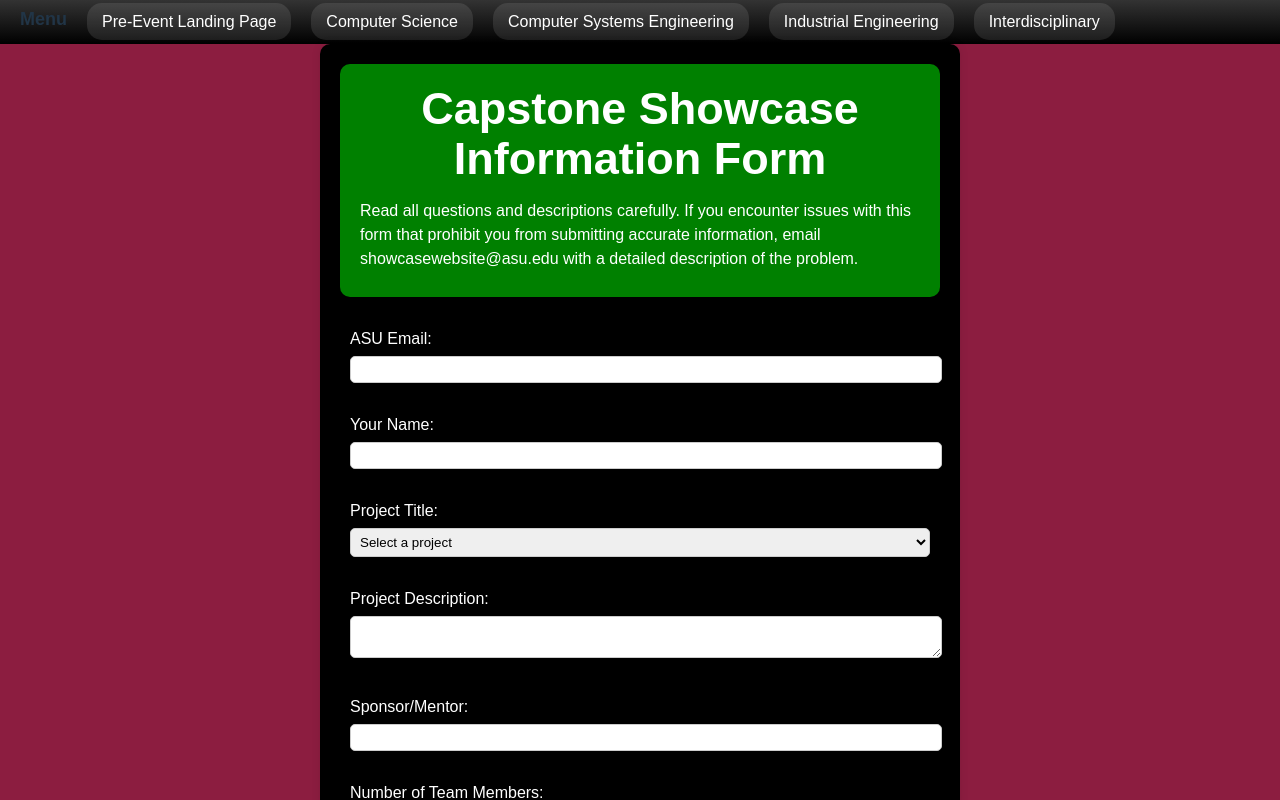
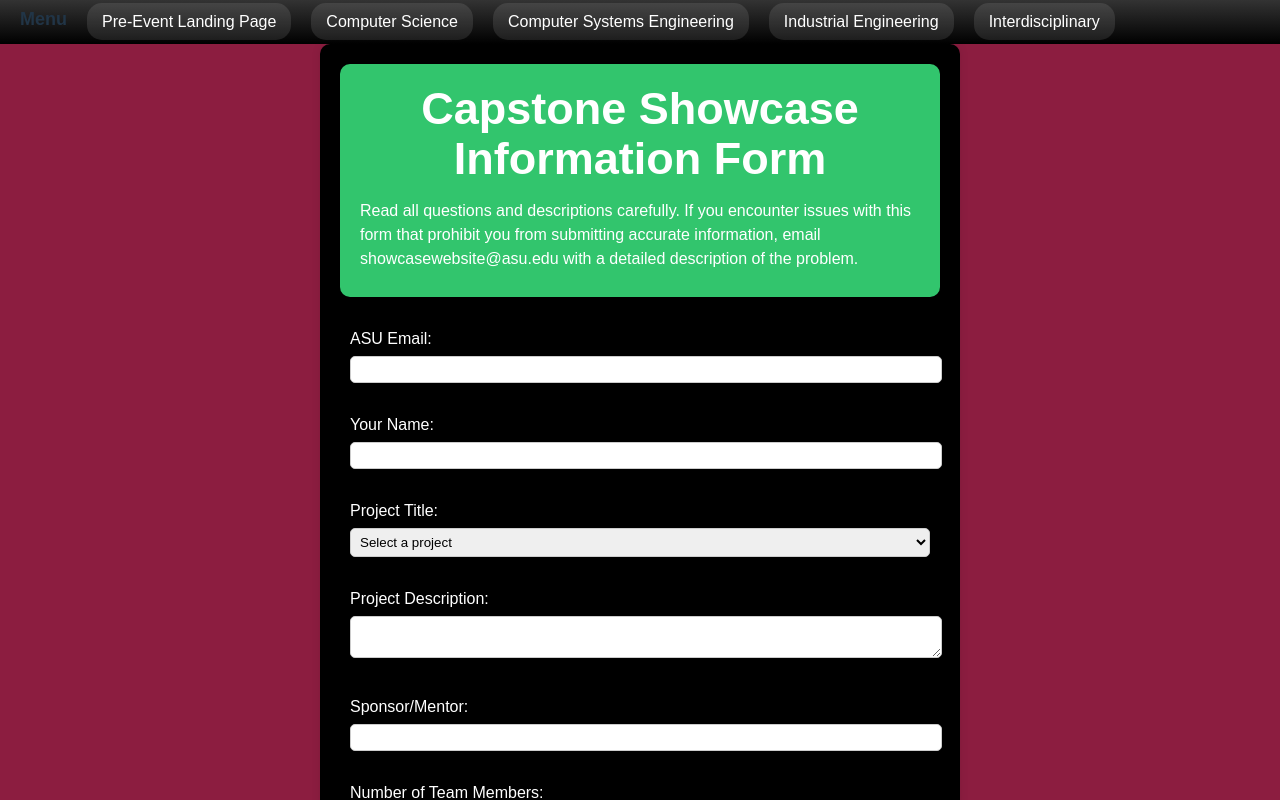
Before and after one commit to kdarmst4/Capstone-Showcase, a React (Vite) app in the folder capstone-showcase/: page /survey in a window 1280 px wide. Shown: the top 800 px of the page. Built offline with nearby package versions, Linux system fonts and the light colour scheme.

Commit message:
Deleted and added z-index again

```diff
--- a/capstone-showcase/src/CSS/Survey.css
+++ b/capstone-showcase/src/CSS/Survey.css
@@ -13,7 +13,7 @@
 .form-header {
   margin-bottom: 20px;
   padding: 20px 20px 10px 20px;
-  background-color: green;
+  background-color: rgb(50, 197, 109);
   border-radius: 10px;
 }
 
--- a/capstone-showcase/src/Menu.css
+++ b/capstone-showcase/src/Menu.css
@@ -7,6 +7,7 @@
   position: fixed; /* Fix the menu at the top */
   top: 0;
   left: 0;
+  z-index: 1000;
 }
 
 .menu {
```
